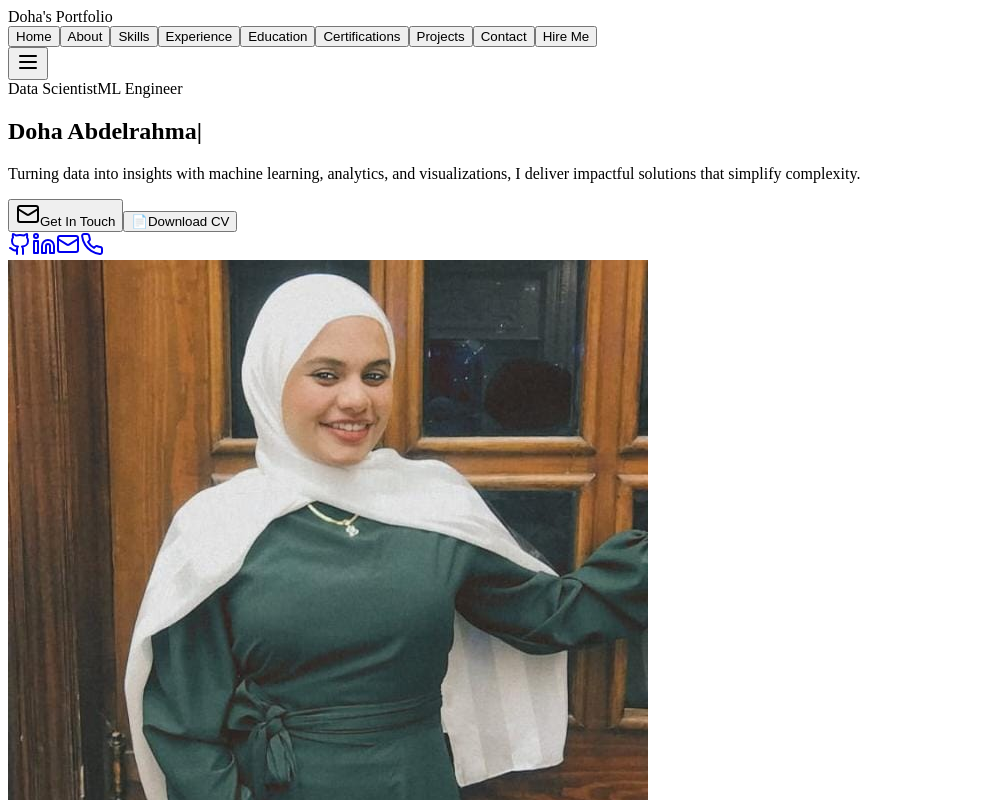
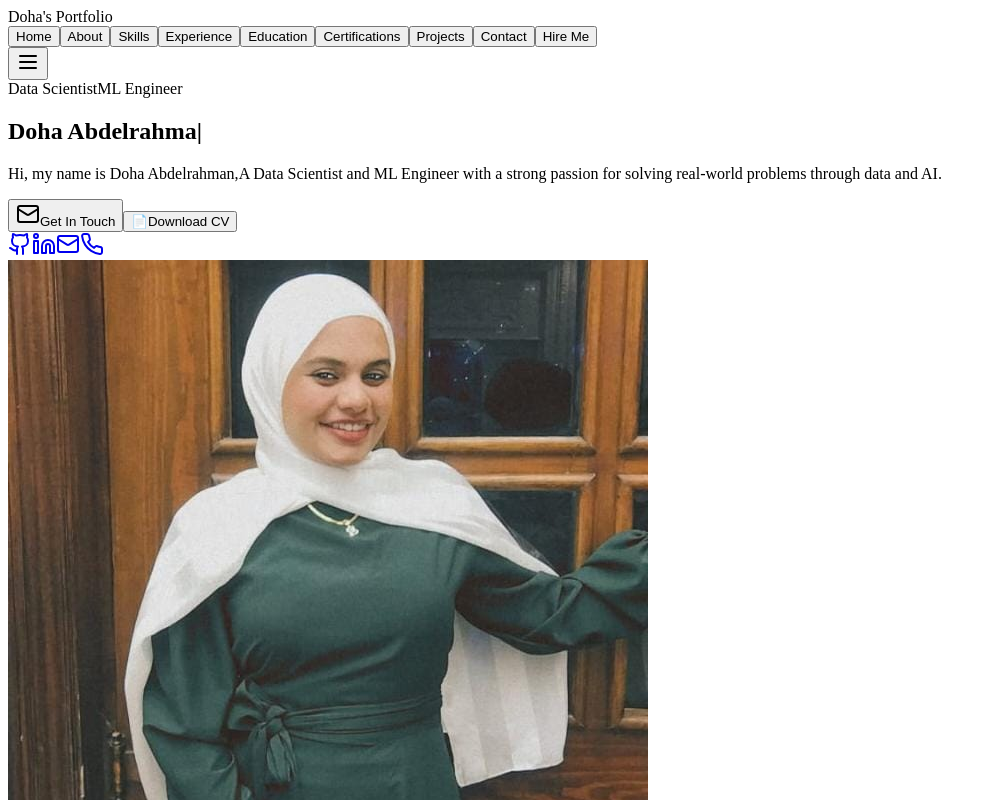
Before and after one commit to DohaAbdelrahman/doha-portfolio, a Next.js app: page /Index in a window 1280 px wide. Shown: the top 800 px of the page, without its empty margins (0-996 px from the left). Built offline with nearby package versions, Linux system fonts and the light colour scheme.

Commit message:
change bio hero page

```diff
--- a/src/components/Hero.tsx
+++ b/src/components/Hero.tsx
@@ -49,10 +49,11 @@ export const Hero = () => {
                 />
               </h1>
 
-              <p className="text-xl text-muted-foreground max-w-2xl leading-relaxed">
-                Turning data into insights with machine learning, analytics, and
-                visualizations, I deliver impactful solutions that simplify
-                complexity.
+              <p className="text-sm sm:text-base md:text-lg lg:text-xl text-muted-foreground mb-6 sm:mb-8 max-w-3xl mx-auto lg:mx-0 leading-relaxed px-2 sm:px-0">
+                <span className="block font-bold text-xl sm:text-2xl">Hi, my name is Doha Abdelrahman,</span>
+                <span className="block text-sm sm:text-base font-bold">
+                   A Data Scientist and ML Engineer with a strong passion for solving real-world problems through data and AI.
+                </span>
               </p>
             </div>
 
```
